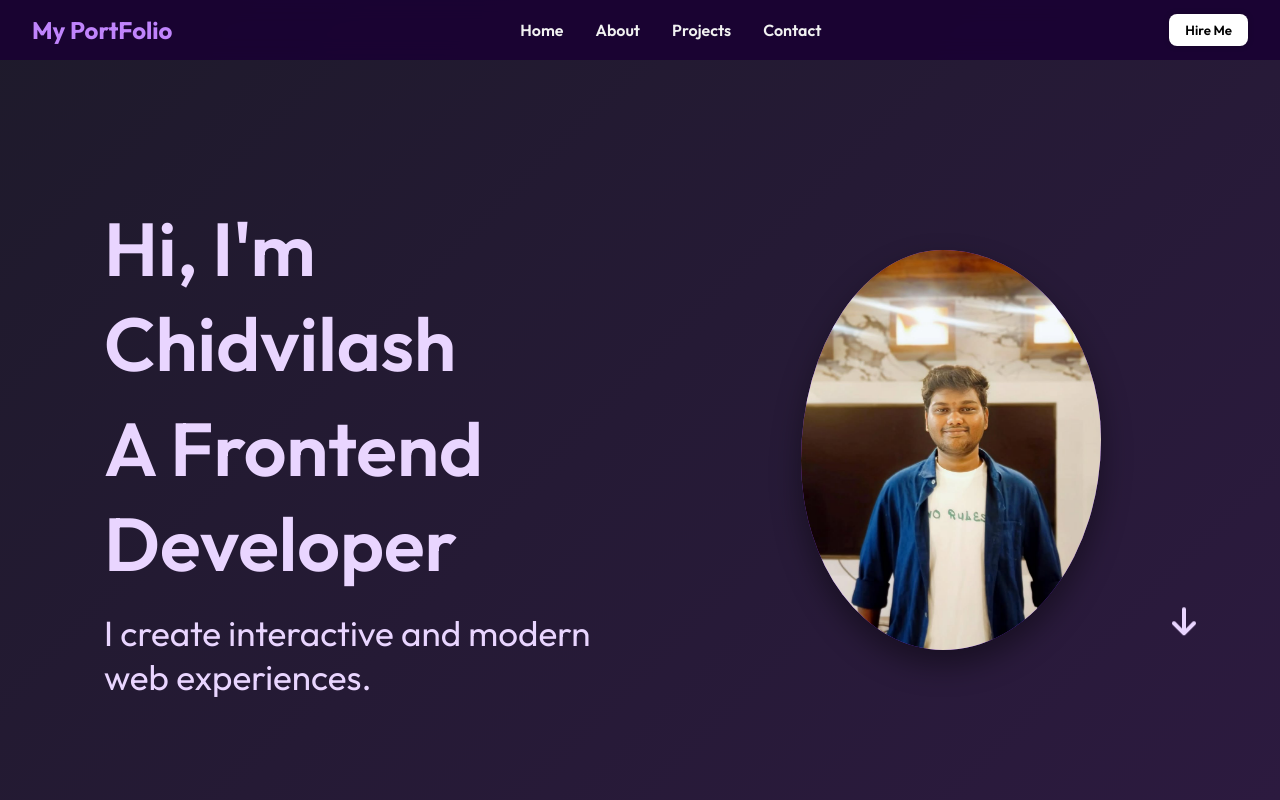
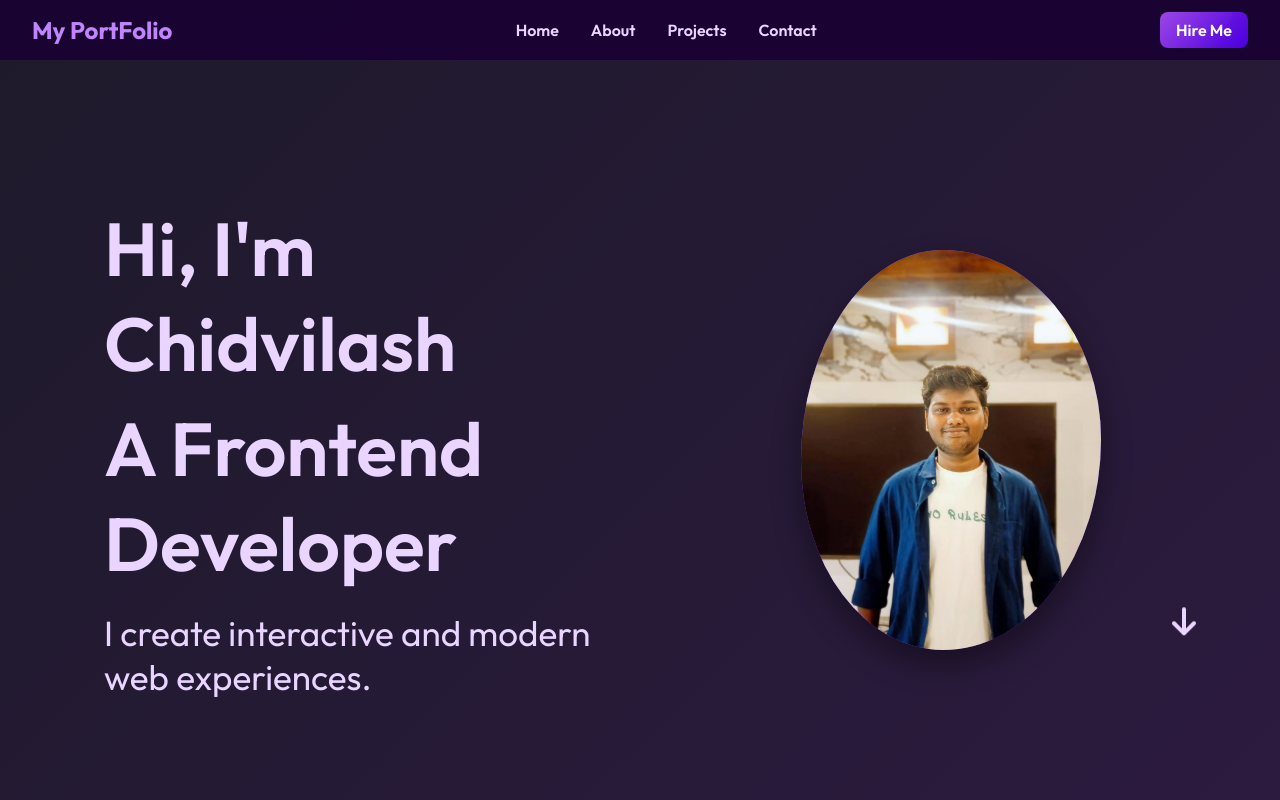
Before and after one commit to majji-chidvilash-ashok-raj/portfolio-chidvilashmajji, a React (Vite) app: page / in a window 1280 px wide. Shown: the top 800 px of the page. Built offline with nearby package versions, Linux system fonts and the light colour scheme.

Commit message:
new changes

```diff
--- a/src/App.css
+++ b/src/App.css
@@ -15,3 +15,7 @@
 #loader h3{
   font-size: 2vw;
 }
+
+html {
+  scroll-behavior: smooth;
+}
--- a/src/components/Footer/Footer.css
+++ b/src/components/Footer/Footer.css
@@ -1,33 +1,33 @@
 .footer {
   background: #1e1a2b;
   color: #e9d5ff;
-  padding: 60px 20px;
+  padding: 80px 20px;
   text-align: center;
   font-family: 'Poppins', sans-serif;
-  box-shadow: 0 -2px 10px rgba(0, 0, 0, 0.4);
-  border-top: 1px solid #444;
+  border-top: 1px solid #312244;
+  box-shadow: 0 -5px 20px rgba(255, 255, 255, 0.05);
 }
 
 .footer-content {
-  max-width: 900px;
+  max-width: 800px;
   margin: 0 auto;
 }
 
 .footer h2 {
-  font-size: 2rem;
+  font-size: 2.2rem;
   margin-bottom: 15px;
 }
 
 .footer p {
   font-size: 1rem;
-  margin-bottom: 20px;
+  margin-bottom: 25px;
   opacity: 0.8;
 }
 
 .footer-socials {
   display: flex;
   justify-content: center;
-  gap: 20px;
+  gap: 25px;
   flex-wrap: wrap;
 }
 
@@ -35,9 +35,11 @@
   color: #e9d5ff;
   text-decoration: none;
   font-weight: 500;
-  transition: color 0.3s ease;
+  font-size: 1rem;
+  transition: all 0.3s ease;
 }
 
 .footer-socials a:hover {
   color: #c084fc;
+  transform: scale(1.1);
 }
--- a/src/components/Footer/Footer.jsx
+++ b/src/components/Footer/Footer.jsx
@@ -1,40 +1,57 @@
-import React, { useEffect, useRef } from 'react';
-import { gsap } from 'gsap';
-import { ScrollTrigger } from 'gsap/ScrollTrigger';
+import React from 'react';
+import { motion } from 'framer-motion';
 import './Footer.css';
 
-gsap.registerPlugin(ScrollTrigger);
-
 const Footer = () => {
-  const footerRef = useRef(null);
-
-  useEffect(() => {
-    const el = footerRef.current;
-    gsap.fromTo(
-      el,
-      { y: 100, opacity: 0 },
-      {
-        y: 0,
-        opacity: 1,
-        duration: 1.2,
-        ease: 'power3.out',
-        scrollTrigger: {
-          trigger: el,
-          start: 'top 90%',
-        },
-      }
-    );
-  }, []);
+  const fadeInUp = {
+    hidden: { opacity: 0, y: 20 },
+    visible: (i = 1) => ({
+      opacity: 1,
+      y: 0,
+      transition: {
+        delay: 0.2 * i,
+        duration: 0.6,
+        ease: 'easeOut',
+      },
+    }),
+  };
 
   return (
-    <footer className="footer" ref={footerRef}>
+    <footer className="footer">
       <div className="footer-content">
-        <h2>Thank You for Visiting!</h2>
-        <p>© 2025 Chidvilash Majji. All rights reserved.</p>
+        <motion.h2
+          variants={fadeInUp}
+          initial="hidden"
+          whileInView="visible"
+          viewport={{ once: true }}
+        >
+          Thank You for Visiting!
+        </motion.h2>
+
+        <motion.p
+          variants={fadeInUp}
+          custom={2}
+          initial="hidden"
+          whileInView="visible"
+          viewport={{ once: true }}
+        >
+          © 2025 Chidvilash Majji. All rights reserved.
+        </motion.p>
+
         <div className="footer-socials">
-          <a href="https://github.com/majji-chidvilash-ashok-raj" target="_blank" rel="noopener noreferrer">GitHub</a>
-          <a href="https://www.linkedin.com/public-profile/settings?trk=d_flagship3_profile_self_view_public_profile" target="_blank" rel="noopener noreferrer">LinkedIn</a>
-          <a href="mailto:chidvilashmajji@gmail.com">Email</a>
+          {['GitHub', 'LinkedIn', 'Email'].map((text, i) => (
+            <motion.a
+              key={i}
+              href="#"
+              variants={fadeInUp}
+              custom={i + 3}
+              initial="hidden"
+              whileInView="visible"
+              viewport={{ once: true }}
+            >
+              {text}
+            </motion.a>
+          ))}
         </div>
       </div>
     </footer>
--- a/src/components/Navbar/Navbar.css
+++ b/src/components/Navbar/Navbar.css
@@ -44,7 +44,16 @@
   transition: color 0.3s ease, transform 0.3s ease;
 }
 
-.center-nav ul li:hover {
+.center-nav ul li a{
+  color: #e9d5ff;
+  font-weight: 600;
+  cursor: pointer;
+  transition: color 0.3s ease, transform 0.3s ease;
+  text-decoration: none;
+}
+
+
+.center-nav ul li a:hover {
   color: #c084fc;
   transform: scale(1.05);
 }
@@ -80,3 +89,46 @@
     justify-content: space-between;
   }
 }
+
+.fancy-button {
+  position: relative;
+  display: inline-block;
+  padding: 14px 32px;
+  font-size: 1rem;
+  font-weight: 600;
+  color: #fff;
+  background: linear-gradient(135deg, #8e2de2, #4a00e0);
+  border: none;
+  border-radius: 50px;
+  cursor: pointer;
+  overflow: hidden;
+  z-index: 1;
+  transition: transform 0.3s ease, box-shadow 0.3s ease;
+  box-shadow: 0 8px 20px rgba(142, 45, 226, 0.3);
+}
+
+.fancy-button::before {
+  content: "";
+  position: absolute;
+  top: 0;
+  left: -75%;
+  width: 150%;
+  height: 100%;
+  background: linear-gradient(
+    120deg,
+    rgba(255, 255, 255, 0.2),
+    rgba(255, 255, 255, 0)
+  );
+  transform: skewX(-20deg);
+  transition: left 0.4s ease;
+  z-index: 2;
+}
+
+.fancy-button:hover::before {
+  left: 100%;
+}
+
+.fancy-button:hover {
+  transform: scale(1.05);
+  box-shadow: 0 10px 30px rgba(142, 45, 226, 0.6);
+}
--- a/src/components/Navbar/Navbar.jsx
+++ b/src/components/Navbar/Navbar.jsx
@@ -2,7 +2,12 @@ import React from 'react';
 import './Navbar.css';
 import { motion } from 'framer-motion';
 
-const navLinks = ['Home', 'About', 'Projects', 'Contact'];
+const navLinks = [
+  { label: 'Home', id: 'hero' },
+  { label: 'About', id: 'about' },
+  { label: 'Projects', id: 'projects' },
+  { label: 'Contact', id: 'contact' },
+];
 
 const Navbar = () => {
   return (
@@ -28,7 +33,7 @@ const Navbar = () => {
           <ul>
             {navLinks.map((link, index) => (
               <motion.li
-                key={link}
+                key={link.id}
                 initial={{ opacity: 0, y: -10 }}
                 animate={{ opacity: 1, y: 0 }}
                 transition={{
@@ -37,7 +42,7 @@ const Navbar = () => {
                   delay: 3 + index * 0.2,
                 }}
               >
-                {link}
+                <a href={`#${link.id}`}>{link.label}</a>
               </motion.li>
             ))}
           </ul>
@@ -53,6 +58,7 @@ const Navbar = () => {
               damping: 20,
               delay: 1.5,
             }}
+            className='fancy-button'
           >
             Hire Me
           </motion.button>
--- a/src/page/Homepage.jsx
+++ b/src/page/Homepage.jsx
@@ -10,13 +10,29 @@ import Footer from '../components/Footer/Footer'
 const Homepage = () => {
   return (
     <div>
-      <Navbar/>
-      <Hero/>
-      <About/>
-      <Skill/>
-      <Project/>
-      <Contact/>
-      <Footer/>
+      <Navbar />
+
+      <section id="hero">
+        <Hero />
+      </section>
+
+      <section id="about">
+        <About />
+      </section>
+
+      <section id="skills">
+        <Skill />
+      </section>
+
+      <section id="projects">
+        <Project />
+      </section>
+
+      <section id="contact">
+        <Contact />
+      </section>
+
+      <Footer />
     </div>
   )
 }
```
